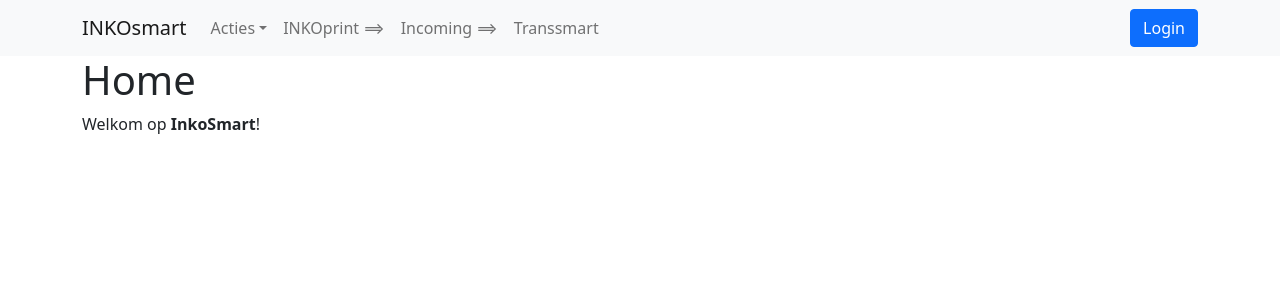
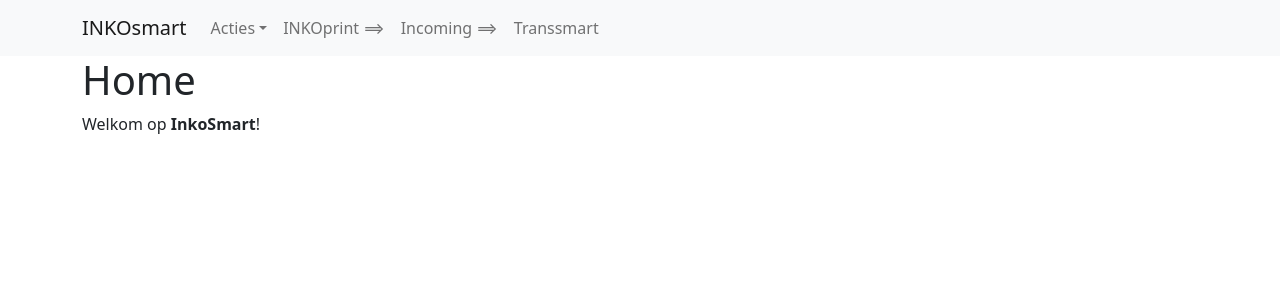
Before and after one commit to adepachter/transsmart, a React (Create React App) app: page / in a window 1280 px wide. Shown: the top 300 px of the page. Built offline with nearby package versions, Linux system fonts and the light colour scheme; what @duetds/date-picker would draw is missing.

Commit message:
fixed css

```diff
--- a/src/App.js
+++ b/src/App.js
@@ -10,6 +10,8 @@ import ListShipments from './Shipments';
 import DeleteShip from './DeleteShip';
 import NewOrder from './NewOrder';
 import InkoPrint from './inkoprint';
+
+import './App.css';
 
 export const history = createBrowserHistory();
 
--- a/src/NavBar.js
+++ b/src/NavBar.js
@@ -31,9 +31,7 @@ function NavBarNav() {
 
             </Nav>
 
-          <LoginButton />
-              <LogoutButton />
-              <Profile />
+
           </Navbar.Collapse>
         </Container>
       </Navbar>
--- a/src/Shipments.js
+++ b/src/Shipments.js
@@ -227,7 +227,7 @@ class FetchShipmentDetails extends React.Component {
     }
 
     render() {
-        const { user } = this.props.auth0;
+
         const { shows } = this.state;
 
         //console.log(this.props.shipment);
```
